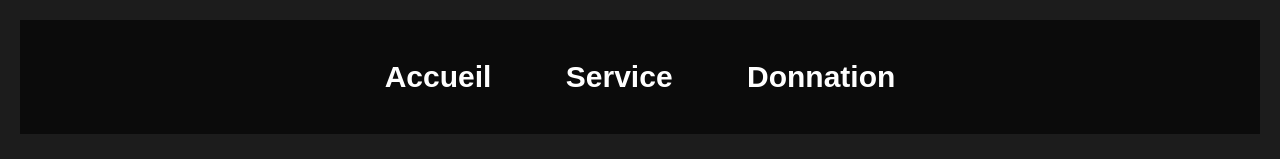
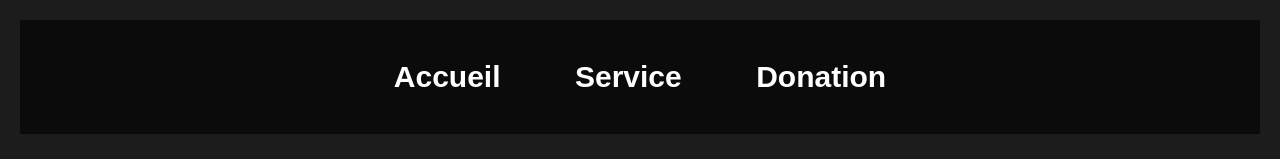
Before and after one commit to Madig-coder/islam-learning, a plain HTML site: page services.html in a window 1280 px wide. Shown: the top 159 px of the page. Drawn offline with Linux system fonts and the light colour scheme.

Commit message:
Update services.html

```diff
--- a/services.html
+++ b/services.html
@@ -12,7 +12,7 @@
         <ul>
             <li><a href="index.html">Accueil</a></li>
             <li><a href="services.html">Service</a></li>
-            <li><a href="sup.html">Donnation</a></li>
+            <li><a href="sup.html">Donation</a></li>
         </ul>
     </nav>
      <h1>Vidéos & Lectures du Coran</h1>
```
